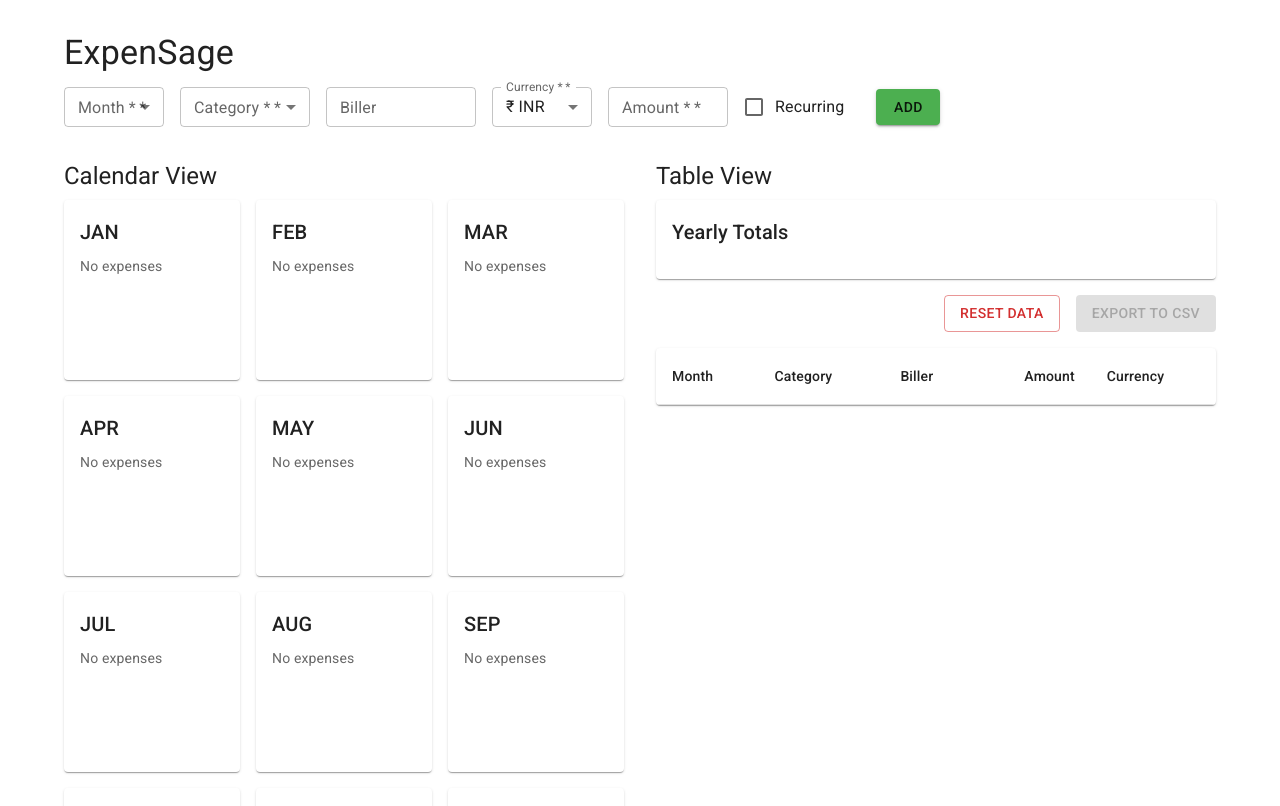
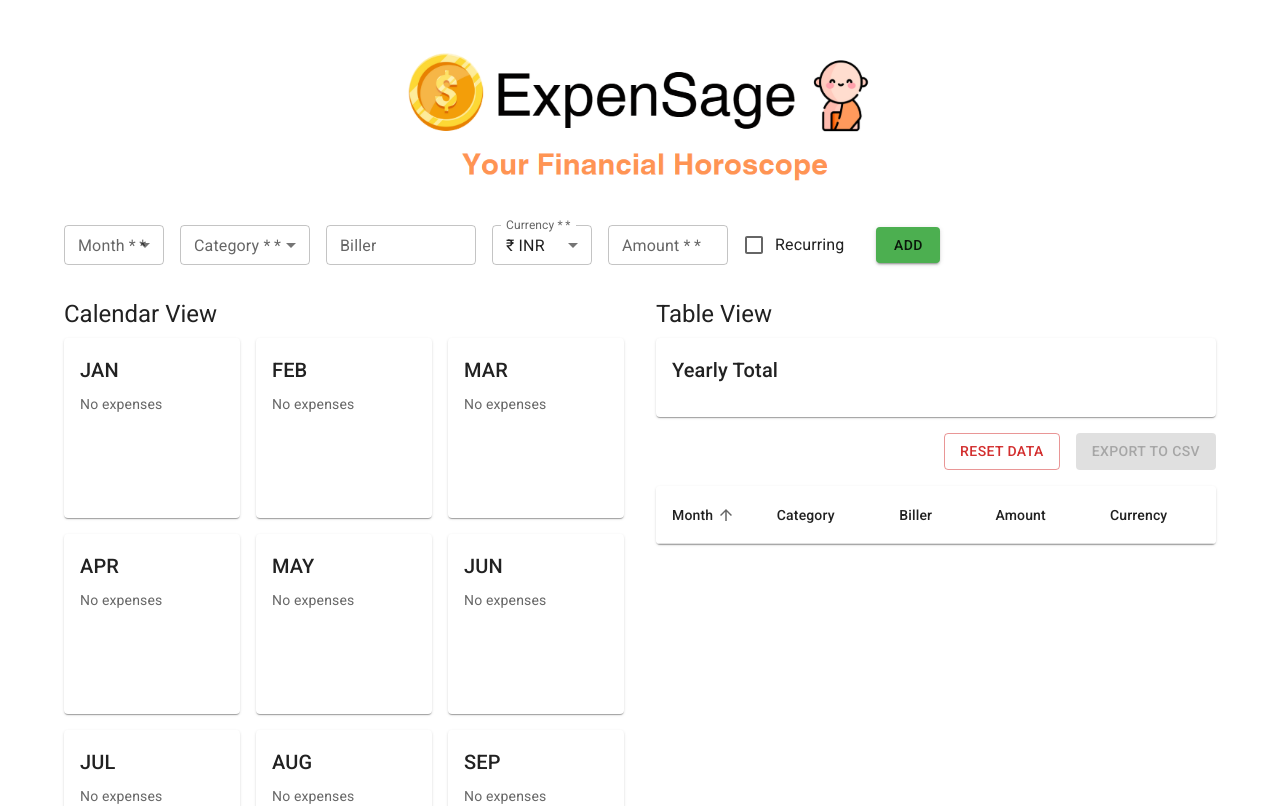
Before and after one commit to g-kannan/ExpenSage, a React (Create React App) app: page / in a window 1280 px wide. Shown: the top 806 px of the page. Built offline with nearby package versions, Linux system fonts and the light colour scheme.

Commit message:
The TableView component is now scrollable and sortable
The ExpenseForm now includes:

A "Custom" option for categories.
An input field for custom categories that appears when "Custom" is selected.

```diff
--- a/src/App.js
+++ b/src/App.js
@@ -1,8 +1,9 @@
 import React, { useState } from 'react';
-import { Container, Box, Typography, Divider } from '@mui/material';
+import { Container, Box, Typography, Divider, img } from '@mui/material';
 import ExpenseForm from './components/ExpenseForm';
 import CalendarView from './components/CalendarView';
 import TableView from './components/TableView';
+import logo from './assets/ExpenSage_logo.png';
 
 function App() {
   const [expenses, setExpenses] = useState([]);
@@ -19,9 +20,9 @@ function App() {
 
   return (
     <Container maxWidth="lg">
-      <Typography variant="h4" component="h1" gutterBottom sx={{ mt: 4 }}>
-        ExpenSage
-      </Typography>
+      <Box sx={{ display: 'flex', justifyContent: 'center', my: 4 }}>
+        <img src={logo} alt="ExpenSage Logo" style={{ height: '160px', width: 'auto' }} />
+      </Box>
 
       <Box sx={{ mb: 4 }}>
         <ExpenseForm onAddExpense={handleAddExpense} />
--- a/src/components/ExpenseForm.js
+++ b/src/components/ExpenseForm.js
@@ -12,7 +12,8 @@ const categories = [
   'Insurance',
   'Groceries',
   'Entertainment',
-  'Other'
+  'Other',
+  'Custom'
 ];
 
 const currencies = [
@@ -32,6 +33,7 @@ function ExpenseForm({ onAddExpense }) {
   const [formData, setFormData] = useState({
     month: '',
     category: '',
+    customCategory: '',
     biller: '',
     amount: '',
     currency: 'INR',
@@ -57,7 +59,9 @@ function ExpenseForm({ onAddExpense }) {
 
   const handleSubmit = (e) => {
     e.preventDefault();
-    if (formData.month && formData.category && formData.amount) {
+    if (formData.month && (formData.category || formData.customCategory) && formData.amount) {
+      const category = formData.category === 'Custom' ? formData.customCategory : formData.category;
+
       if (formData.recurring) {
         const startMonthIndex = months.indexOf(formData.month);
         const expensesToAdd = [];
@@ -67,7 +71,7 @@ function ExpenseForm({ onAddExpense }) {
             for (let i = 0; i < 12; i++) {
               const monthIndex = (startMonthIndex + i) % 12;
               expensesToAdd.push({
-                category: formData.category,
+                category,
                 biller: formData.biller || 'Not Specified',
                 amount: parseFloat(formData.amount),
                 currency: formData.currency,
@@ -80,7 +84,7 @@ function ExpenseForm({ onAddExpense }) {
             for (let i = 0; i < 12; i += 3) {
               const monthIndex = (startMonthIndex + i) % 12;
               expensesToAdd.push({
-                category: formData.category,
+                category,
                 biller: formData.biller || 'Not Specified',
                 amount: parseFloat(formData.amount),
                 currency: formData.currency,
@@ -93,7 +97,7 @@ function ExpenseForm({ onAddExpense }) {
             for (let i = 0; i < 12; i++) {
               const monthIndex = (startMonthIndex + i) % 12;
               expensesToAdd.push({
-                category: formData.category,
+                category,
                 biller: formData.biller || 'Not Specified',
                 amount: parseFloat(formData.amount) / 2,
                 currency: formData.currency,
@@ -101,7 +105,7 @@ function ExpenseForm({ onAddExpense }) {
                 id: Date.now() + i * 2
               });
               expensesToAdd.push({
-                category: formData.category,
+                category,
                 biller: formData.biller || 'Not Specified',
                 amount: parseFloat(formData.amount) / 2,
                 currency: formData.currency,
@@ -118,6 +122,7 @@ function ExpenseForm({ onAddExpense }) {
       } else {
         onAddExpense({
           ...formData,
+          category,
           id: Date.now(),
           amount: parseFloat(formData.amount),
           biller: formData.biller || 'Not Specified'
@@ -127,6 +132,7 @@ function ExpenseForm({ onAddExpense }) {
       setFormData({
         month: '',
         category: '',
+        customCategory: '',
         biller: '',
         amount: '',
         currency: 'INR',
@@ -176,6 +182,17 @@ function ExpenseForm({ onAddExpense }) {
           <MenuItem key={category} value={category}>{category}</MenuItem>
         ))}
       </TextField>
+
+      {formData.category === 'Custom' && (
+        <TextField
+          label="Custom Category"
+          name="customCategory"
+          value={formData.customCategory}
+          onChange={handleChange}
+          size="small"
+          sx={{ width: 130 }}
+        />
+      )}
 
       <TextField
         label="Biller"
--- a/src/components/TableView.js
+++ b/src/components/TableView.js
@@ -1,4 +1,4 @@
-import React from 'react';
+import React, { useState } from 'react';
 import {
   Table,
   TableBody,
@@ -12,10 +12,30 @@ import {
   Card,
   CardContent,
   Typography,
-  Grid
+  Grid,
+  TableSortLabel
 } from '@mui/material';
 
 function TableView({ expenses, onReset }) {
+  const [order, setOrder] = useState('asc');
+  const [orderBy, setOrderBy] = useState('month');
+
+  const handleRequestSort = (property) => {
+    const isAsc = orderBy === property && order === 'asc';
+    setOrder(isAsc ? 'desc' : 'asc');
+    setOrderBy(property);
+  };
+
+  const sortedExpenses = [...expenses].sort((a, b) => {
+    if (a[orderBy] < b[orderBy]) {
+      return order === 'asc' ? -1 : 1;
+    }
+    if (a[orderBy] > b[orderBy]) {
+      return order === 'asc' ? 1 : -1;
+    }
+    return 0;
+  });
+
   const formatAmount = (amount, currency) => {
     const currencySymbol = {
       'INR': '₹',
@@ -71,7 +91,7 @@ function TableView({ expenses, onReset }) {
       <Card>
         <CardContent>
           <Typography variant="h6" gutterBottom>
-            Yearly Totals
+            Yearly Total
           </Typography>
           {Object.entries(yearlyTotals).map(([currency, total], idx) => (
             <Typography key={idx} variant="body1">
@@ -101,19 +121,25 @@ function TableView({ expenses, onReset }) {
       </Box>
 
       {/* Expenses Table */}
-      <TableContainer component={Paper}>
-        <Table>
+      <TableContainer component={Paper} sx={{ maxHeight: 400 }}>
+        <Table stickyHeader>
           <TableHead>
             <TableRow>
-              <TableCell>Month</TableCell>
-              <TableCell>Category</TableCell>
-              <TableCell>Biller</TableCell>
-              <TableCell align="right">Amount</TableCell>
-              <TableCell>Currency</TableCell>
+              {['month', 'category', 'biller', 'amount', 'currency'].map((headCell) => (
+                <TableCell key={headCell} sortDirection={orderBy === headCell ? order : false}>
+                  <TableSortLabel
+                    active={orderBy === headCell}
+                    direction={orderBy === headCell ? order : 'asc'}
+                    onClick={() => handleRequestSort(headCell)}
+                  >
+                    {headCell.charAt(0).toUpperCase() + headCell.slice(1)}
+                  </TableSortLabel>
+                </TableCell>
+              ))}
             </TableRow>
           </TableHead>
           <TableBody>
-            {expenses.map((expense, index) => (
+            {sortedExpenses.map((expense, index) => (
               <TableRow key={index}>
                 <TableCell>{expense.month}</TableCell>
                 <TableCell>{expense.category}</TableCell>
```
Also changed, not shown: src/assets/ExpenSage_logo.png (added).
